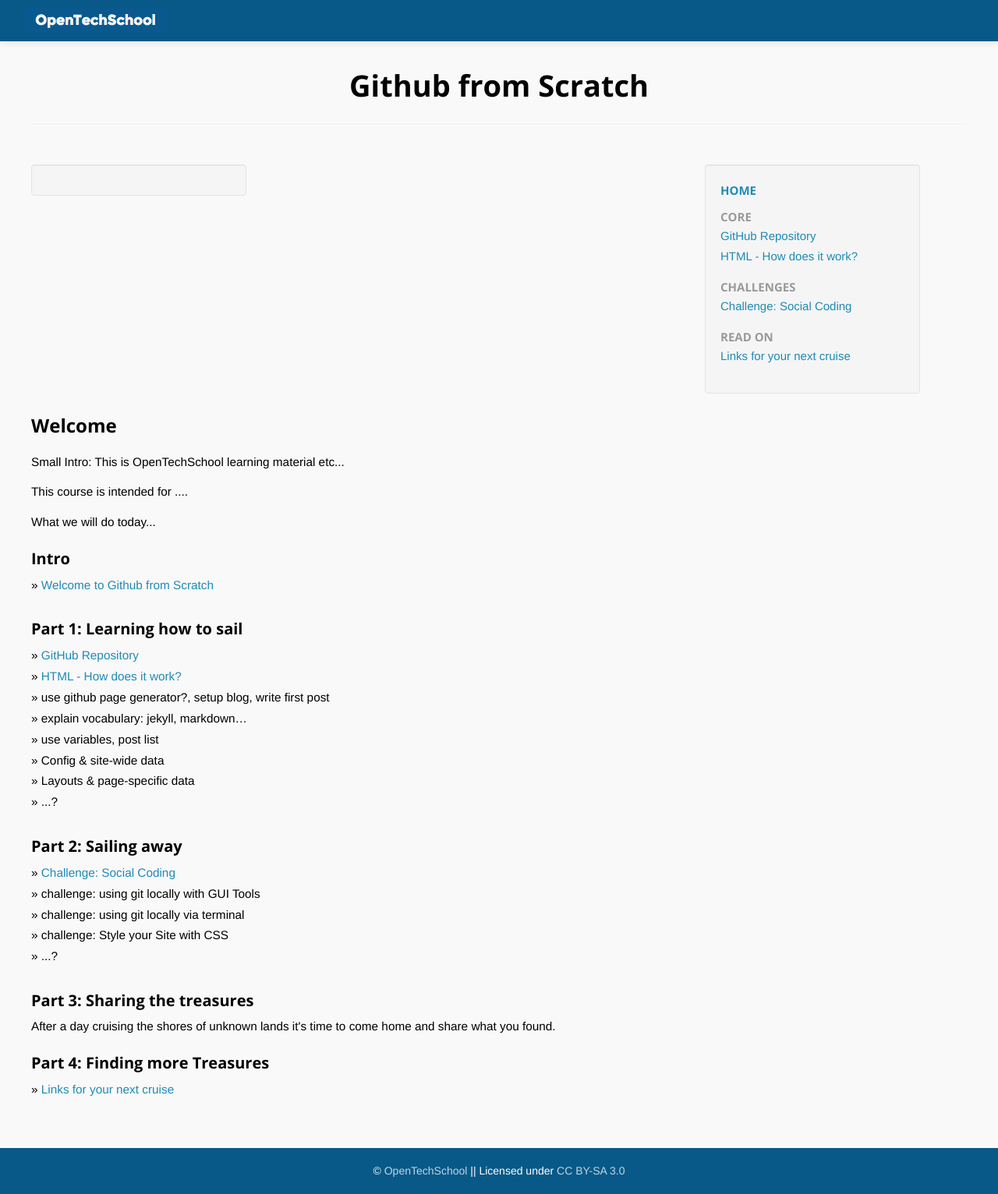
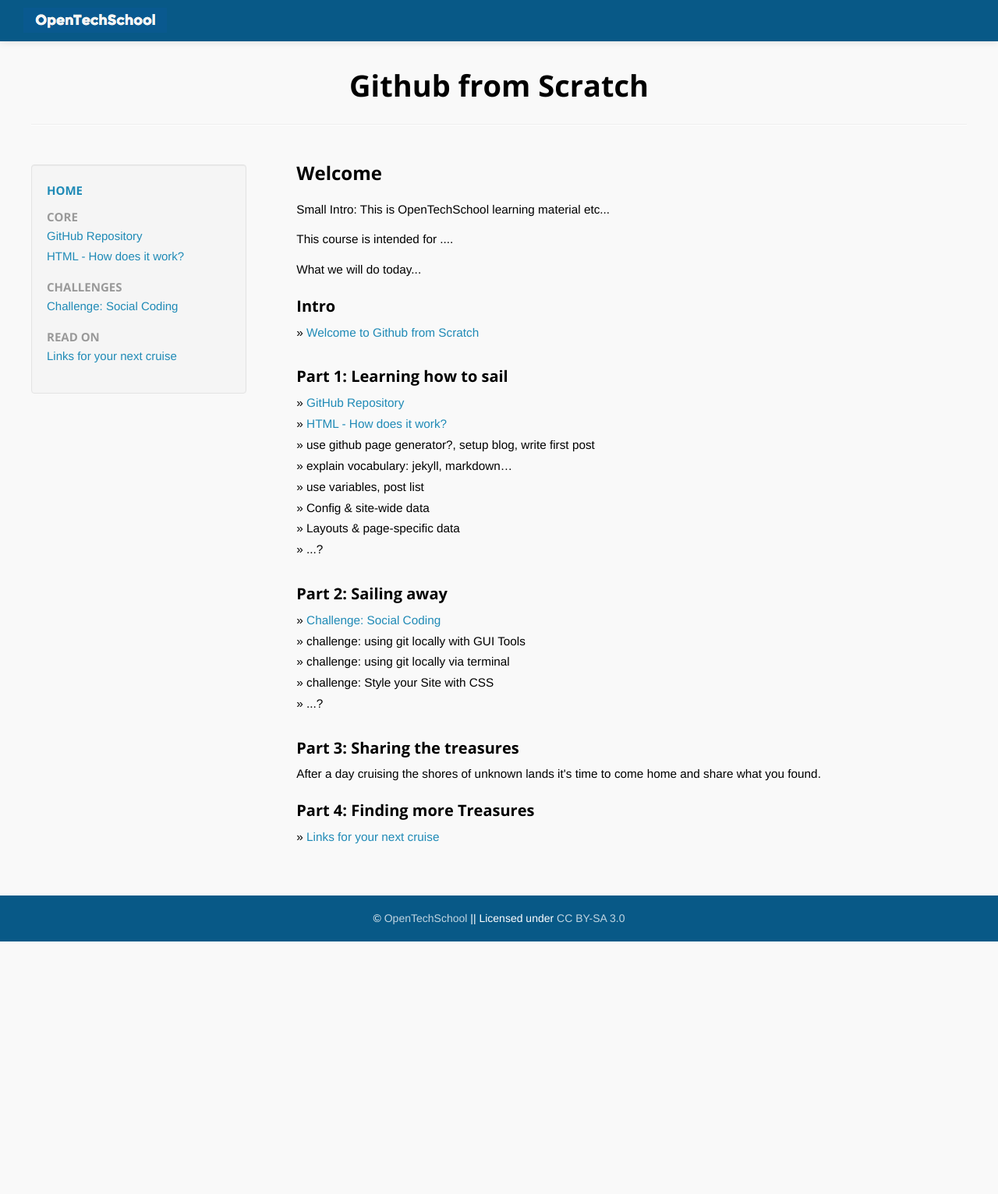
Before and after one commit to afknapping/github-from-scratch, a Jekyll site: the page built from index.html, in a window 1280 px wide. Shown: the whole page at 78% size. Built offline with Jekyll 4.4.1, drawn with Linux system fonts in a browser that asks for light colours; Markdown is read by kramdown in place of the engine named in the settings; after the commit the page ends 1208 px from its top, so only the background shows below that.

Commit message:
fix layout aside

```diff
--- a/_layouts/default.html
+++ b/_layouts/default.html
@@ -28,11 +28,6 @@
       <div class="site">
         <h1 class="title">{{ site.name }}</h1>
         <hr />
-
-        <div class="aside">
-
-
-        </div>
 
         <div class="aside">
           <a href="/">Home</a>
```
